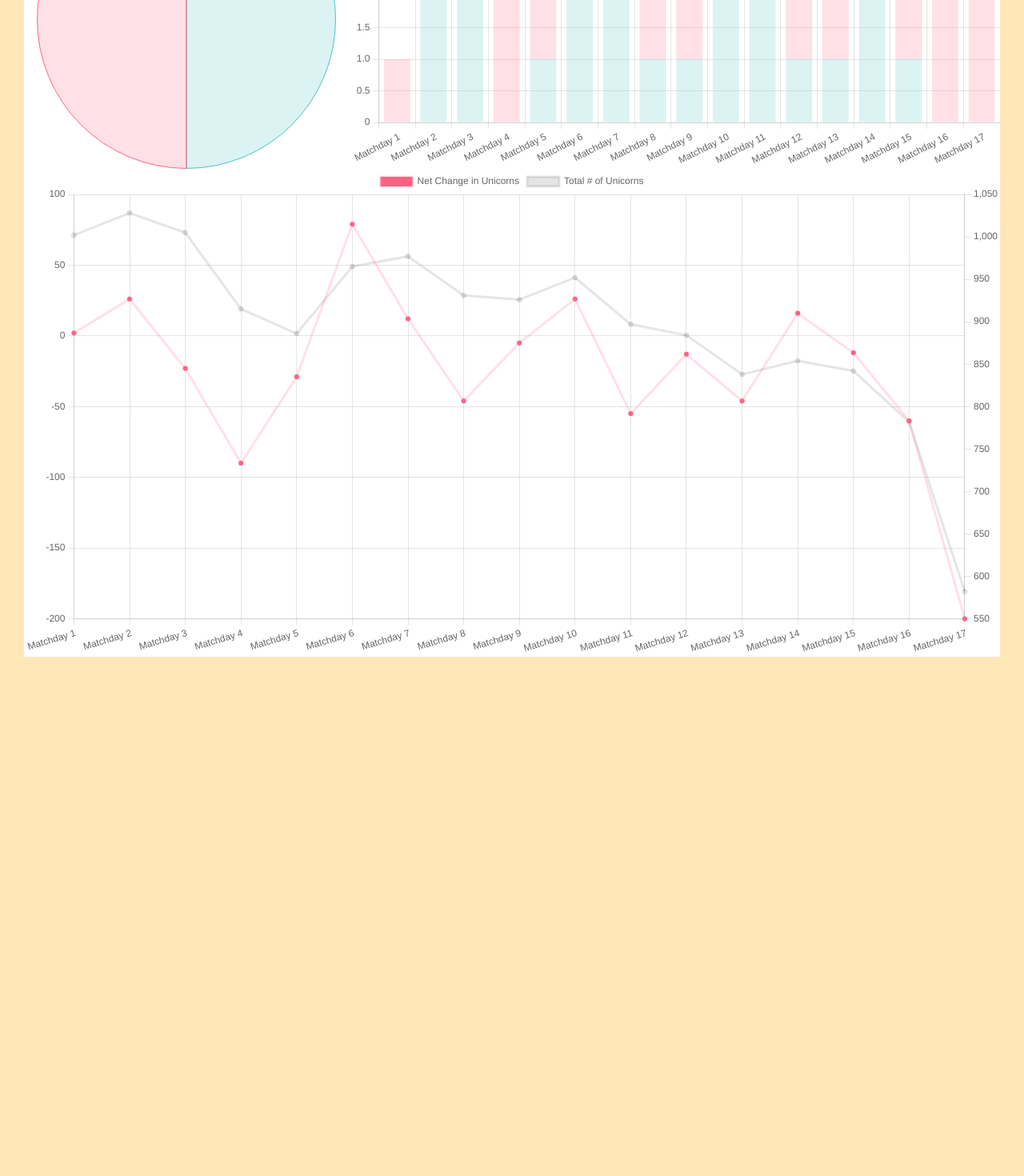
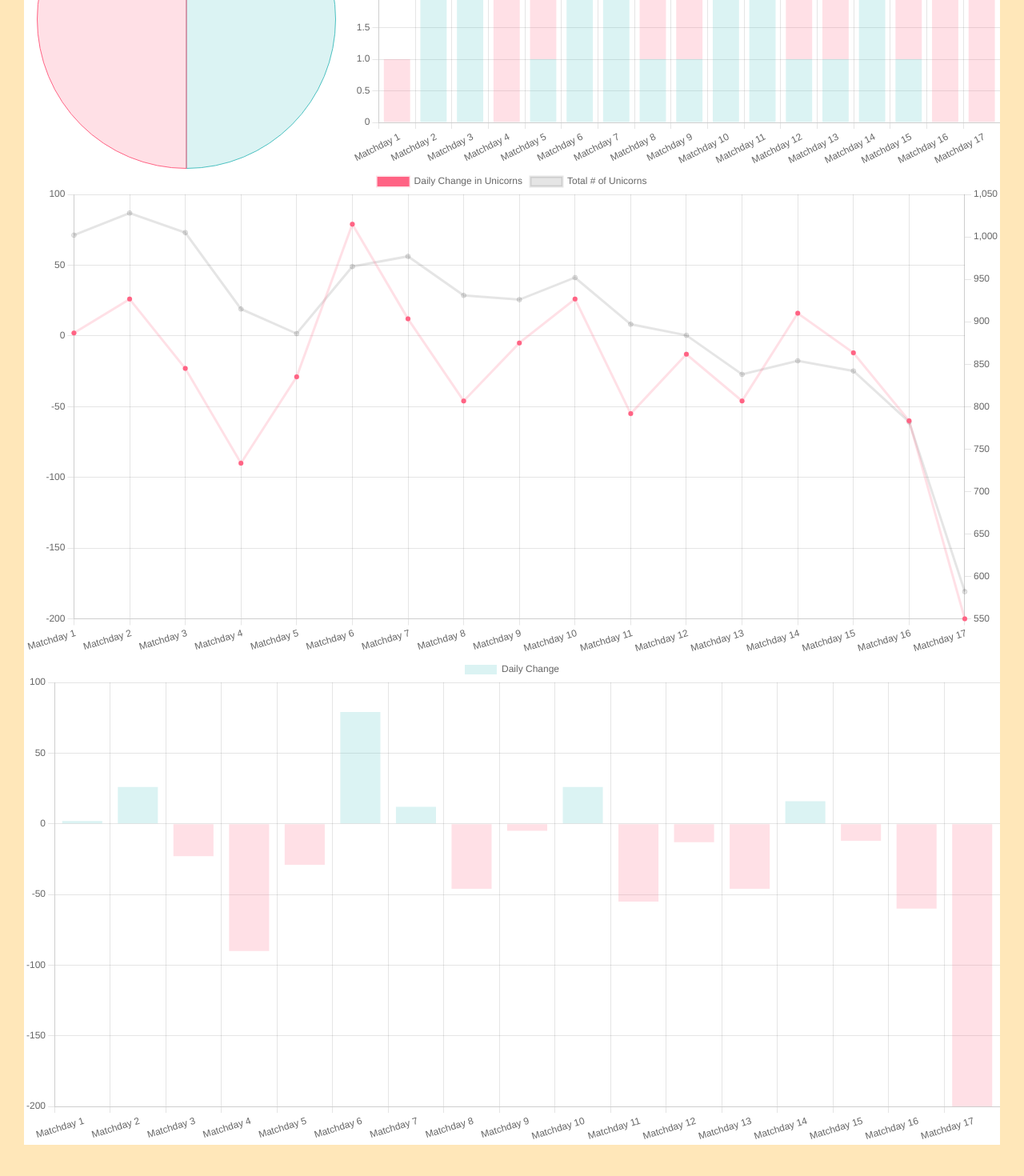
Before and after one commit to manapotionn/my-website, a React (Create React App) app: page / in a window 1280 px wide. Shown: the part 1008-2478 px from the top of the page at 80% size. Before the commit the page ends 1874 px from the top, so only its background shows below. Built offline with nearby package versions, Linux system fonts and the light colour scheme.

Commit message:
photo fix, more euro bet graphs

```diff
--- a/src/App.css
+++ b/src/App.css
@@ -38,3 +38,7 @@ body {
 .full-screen {
   flex: 1;
 }
+
+img {
+  min-width: 450px;
+}
--- a/src/components/EuroBets.js
+++ b/src/components/EuroBets.js
@@ -25,7 +25,7 @@ function getLineData() {
     labels: Object.keys(betsData),
     datasets: [
       {
-        label: "Net Change in Unicorns",
+        label: "Daily Change in Unicorns",
         data: netChangeData,
         fill: false,
         backgroundColor: "rgb(255, 99, 132)",
@@ -58,7 +58,7 @@ function getPieData() {
   }
 
   const data = {
-    labels: ["Win", "Lose"],
+    labels: ["Correct", "Wrong"],
     datasets: [
       {
         label: "Win Ratio Total",
@@ -102,6 +102,39 @@ function getStackedBarData() {
         label: "# of Wrong Predictions",
         data: loseArray,
         backgroundColor: "rgba(255, 99, 132, 0.2)",
+      },
+    ],
+  };
+
+  return data;
+}
+
+function getNetChange() {
+  const netChangeData = [];
+  for (const [matchday, games] of Object.entries(betsData)) {
+    let acc = 0;
+    for (let i = 0; i < games.length; i++) {
+      acc += betsData[matchday][i].earnings - betsData[matchday][i].wager;
+    }
+    netChangeData.push(acc);
+  }
+
+  const colors = [];
+  for (var i = 0; i < netChangeData.length; i++) {
+    if (netChangeData[i] >= 0) {
+      colors.push("rgba(75, 192, 192, 0.2)");
+    } else {
+      colors.push("rgba(255, 99, 132, 0.2)");
+    }
+  }
+
+  const data = {
+    labels: Object.keys(betsData),
+    datasets: [
+      {
+        label: "Daily Change",
+        data: netChangeData,
+        backgroundColor: colors,
       },
     ],
   };
@@ -154,6 +187,7 @@ function EuroBets() {
         </div>
       </div>
       <Line data={getLineData()} options={lineOptions} />
+      <Bar data={getNetChange()} options={barOptions} />
     </div>
   );
 }
--- a/src/euro2020.json
+++ b/src/euro2020.json
@@ -304,14 +304,14 @@
         "bet": "Croatia",
         "wager": 30,
         "earnings": 0,
-        "matchThread": "<link>"
+        "matchThread": "https://www.reddit.com/r/soccer/comments/o9en0l/prediction_croatia_vs_spain/"
     }, {
         "match": "France vs Switzerland",
         "winner": "Switzerland",
         "bet": "France",
         "wager": 30,
         "earnings": 0,
-        "matchThread": "<link>"
+        "matchThread": "https://www.reddit.com/r/soccer/comments/o9enu5/prediction_france_vs_switzerland/"
     }],
     "Matchday 17": [{
         "match": "England vs Germany",
@@ -319,13 +319,13 @@
         "bet": "Germany",
         "wager": 100,
         "earnings": 0,
-        "matchThread": "<link>"
+        "matchThread": "https://www.reddit.com/r/soccer/comments/o9n7rf/prediction_england_vs_germany/"
     }, {
         "match": "Sweden vs Ukraine",
         "winner": "Ukraine",
         "bet": "Sweden",
         "wager": 100,
         "earnings": 0,
-        "matchThread": "<link>"
+        "matchThread": "https://www.reddit.com/r/soccer/comments/o9qwzn/prediction_sweden_vs_ukraine/"
     }]
 }
```
